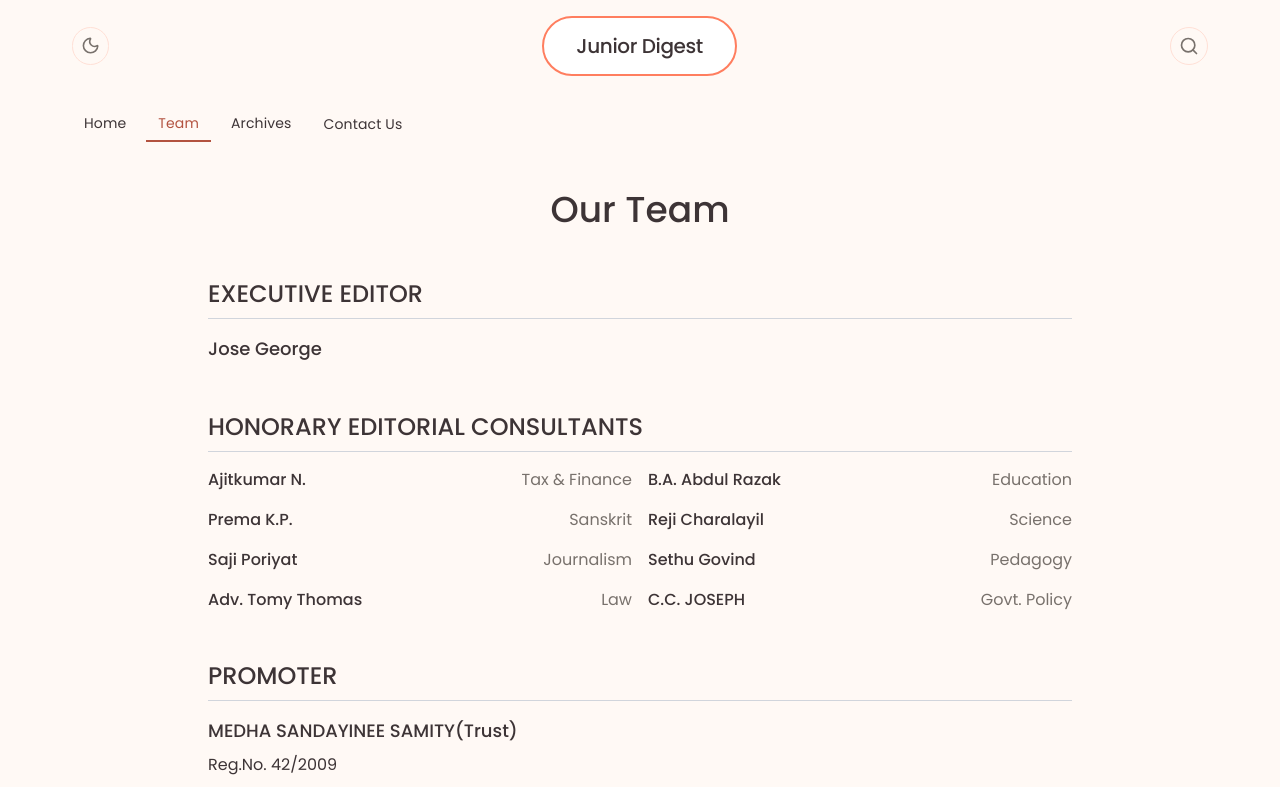
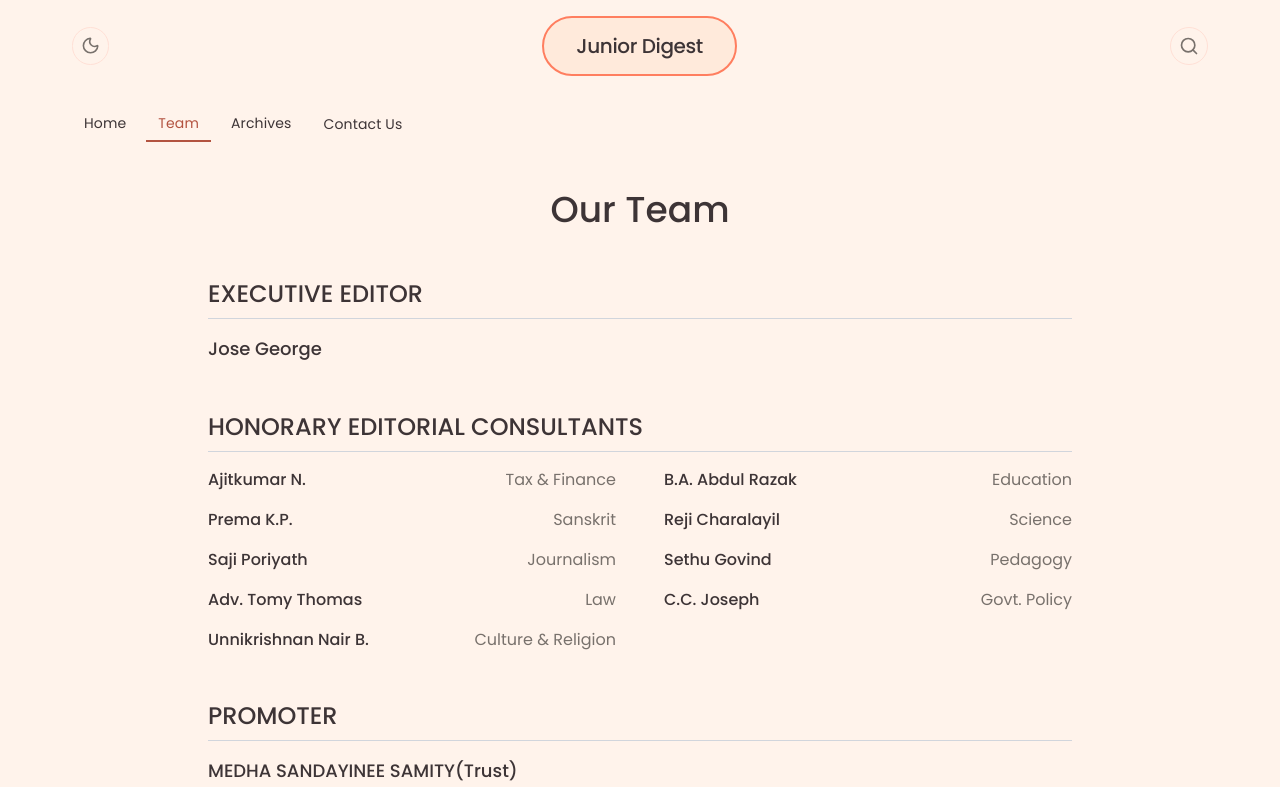
Before and after one commit to am-eer/junior-digest-reborn, a Next.js app: page /team in a window 1280 px wide. Shown: the top 787 px of the page. Built offline with nearby package versions, Linux system fonts and the light colour scheme; no server answers.

Commit message:
fix typos, change colors, improve spacing on team page

```diff
--- a/app/globals.css
+++ b/app/globals.css
@@ -2,9 +2,9 @@
 
 :root {
   /* Backgrounds */
-  --background: #fff9f5;
+  --background: #fff3eb;
   --background-secondary: #eaeaea;
-  --surface-card: #ffffff;
+  --surface-card: #ffeadb;
 
   /* Text */
   --foreground: #3d3436;
--- a/app/team/page.tsx
+++ b/app/team/page.tsx
@@ -14,7 +14,7 @@ export default function TeamPage() {
                 <h2 className="text-2xl font-medium mb-4 border-b border-gray-300 pb-2">
                     HONORARY EDITORIAL CONSULTANTS
                 </h2>
-                <div className="grid grid-cols-1 md:grid-cols-2 gap-4">
+                <div className="grid grid-cols-1 md:grid-cols-2 gap-4 gap-x-12">
                     <div className="flex justify-between">
                         <span className="font-medium">Ajitkumar N.</span>
                         <span className="text-text-secondary">Tax & Finance</span>
@@ -32,7 +32,7 @@ export default function TeamPage() {
                         <span className="text-text-secondary">Science</span>
                     </div>
                     <div className="flex justify-between">
-                        <span className="font-medium">Saji Poriyat</span>
+                        <span className="font-medium">Saji Poriyath</span>
                         <span className="text-text-secondary">Journalism</span>
                     </div>
                     <div className="flex justify-between">
@@ -44,8 +44,12 @@ export default function TeamPage() {
                         <span className="text-text-secondary">Law</span>
                     </div>
                     <div className="flex justify-between">
-                        <span className="font-medium">C.C. JOSEPH</span>
+                        <span className="font-medium">C.C. Joseph</span>
                         <span className="text-text-secondary">Govt. Policy</span>
+                    </div>
+                    <div className="flex justify-between">
+                        <span className="font-medium">Unnikrishnan Nair B.</span>
+                        <span className="text-text-secondary">Culture & Religion</span>
                     </div>
                 </div>
             </section>
```
